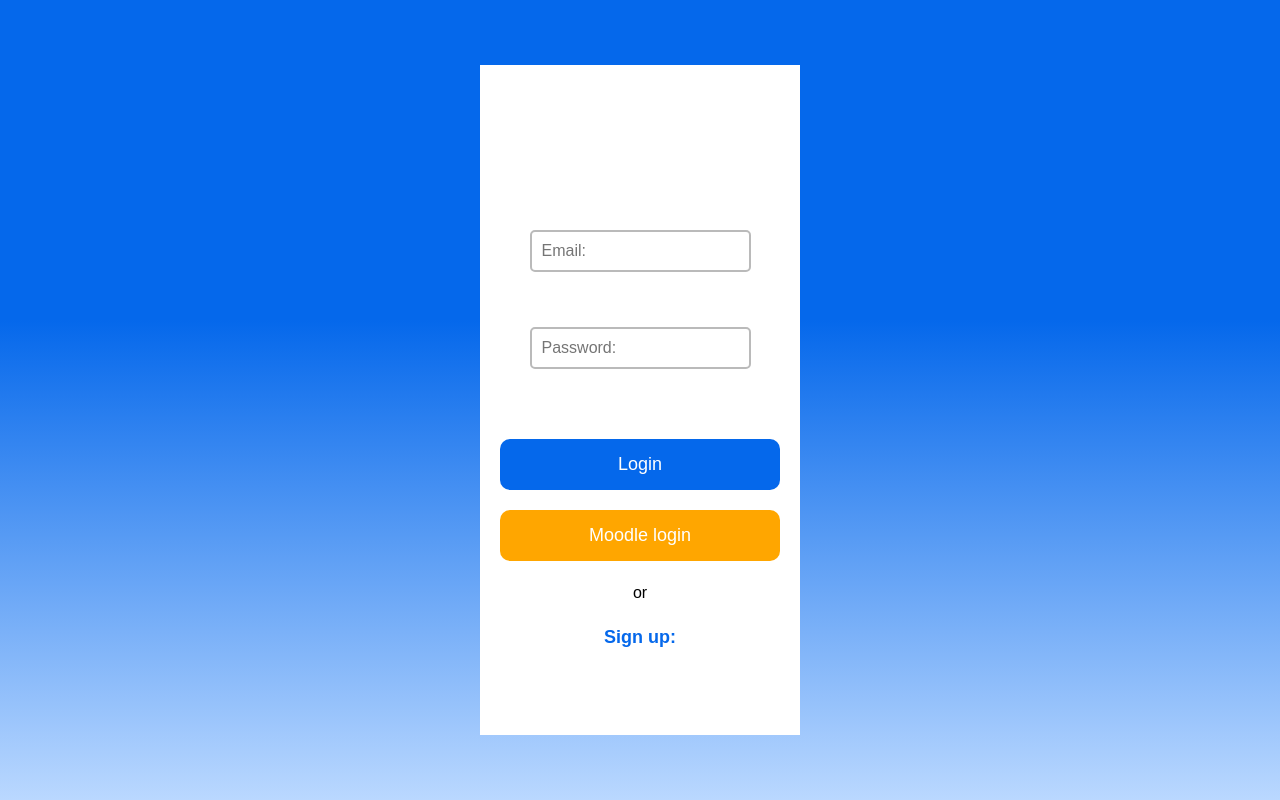
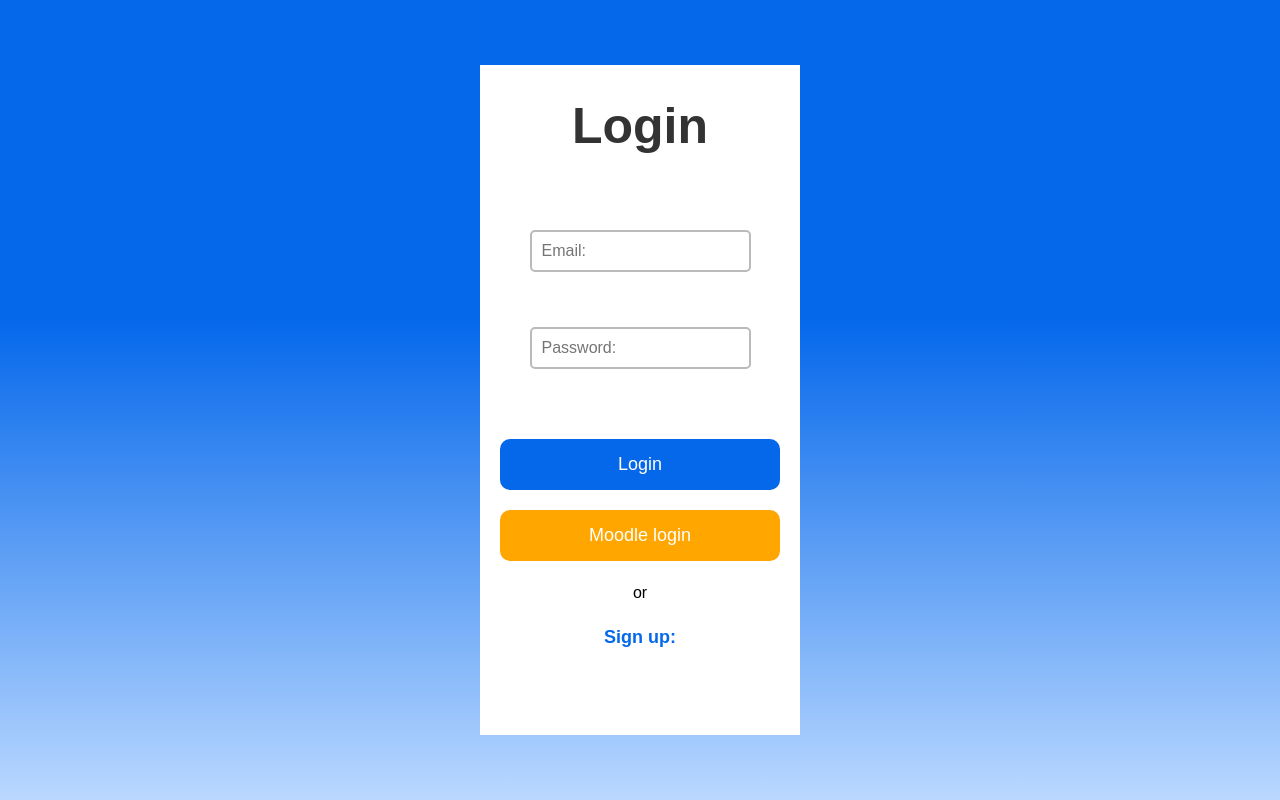
Before and after one commit to Varia23D/library, a React (Create React App) app: page /login in a window 1280 px wide. Built offline with nearby package versions, Linux system fonts and the light colour scheme; no server answers.

Commit message:
hotfixes after merge

```diff
--- a/src/Pages/Login.js
+++ b/src/Pages/Login.js
@@ -47,7 +47,7 @@
   };
 
   return (
-    <div className='login'>
+    <div className='login-form'>
       <div>
         <h2>Login</h2>
         <div className='container1'>
@@ -71,11 +71,11 @@
         </label>
         <button className='loginBtn'onClick={handleLogin}>Login</button>
         <button className='moodleLoginBtn'>Moodle login</button>
-        <p class='or'>or </p>
-        <button class='signupBtn'>Sign up:</button>
+        <p className='or'>or </p>
+        <button className='signupBtn'>Sign up:</button>
         </div>
       </div>
-      <p1 class='filler'></p1>
+      <p className='filler'></p>
     </div>
   );
 };
--- a/src/components/loginPage.css
+++ b/src/components/loginPage.css
@@ -19,11 +19,11 @@
     height: 500px;
 }
 
-.login h2 {
+.login-form h2 {
     padding-top: 10%;
     padding-bottom: 30px;
     font-size: 50px;
-    color: #FFFFFF;
+    color: #333;
     margin: 0;
     display: flex;
     justify-content: center;
```
